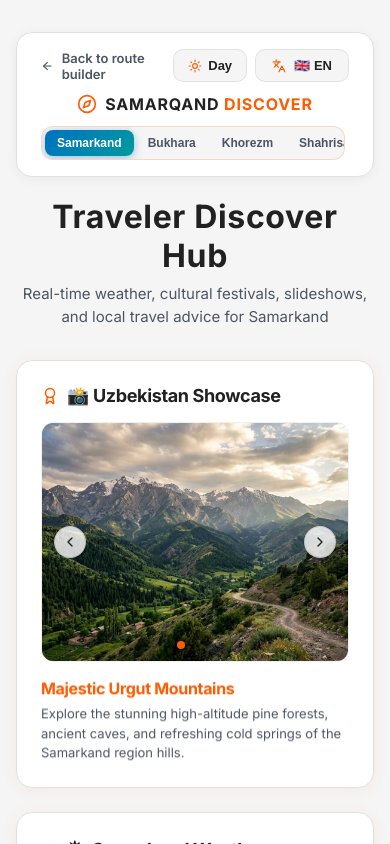
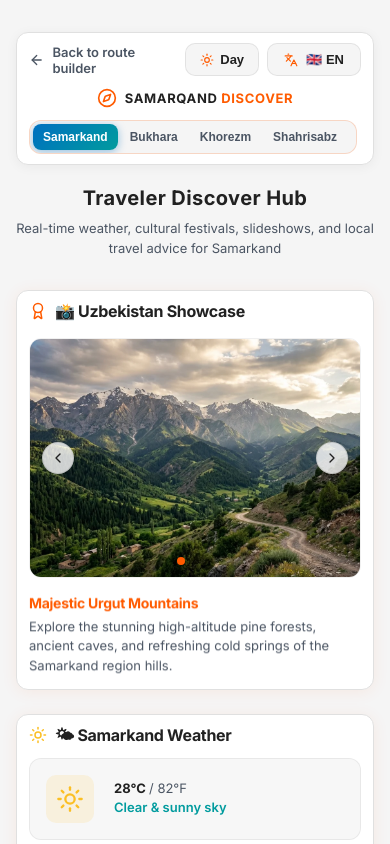
Before and after one commit to mikemukhriddin-hub/uzbek-trip-, a Next.js app: page /discover in a window 390 px wide. Shown: the top 844 px of the page. Built offline with nearby package versions, Linux system fonts and the light colour scheme.

Commit message:
feat: add compact responsive styles for mobile viewports

```diff
--- a/app/globals.css
+++ b/app/globals.css
@@ -904,11 +904,11 @@ input:focus, select:focus, textarea:focus {
   bottom: 0;
   left: 0;
   right: 0;
-  background: #ffffff;
+  background: var(--bg-card) !important;
   backdrop-filter: blur(12px);
   -webkit-backdrop-filter: blur(12px);
-  border-top: 1.5px solid #e0e0e0;
-  box-shadow: 0 -4px 30px rgba(0, 0, 0, 0.05);
+  border-top: 1.5px solid var(--border-card) !important;
+  box-shadow: 0 -4px 30px var(--shadow-color) !important;
   padding: 14px 20px;
   display: flex;
   justify-content: space-between;
@@ -947,3 +947,93 @@ input:focus, select:focus, textarea:focus {
     z-index: 10;
   }
 }
+
+/* ========================================================
+   📱 COMPACT MOBILE DISPLAY ADAPTATIONS (max-width: 768px)
+   ======================================================== */
+@media (max-width: 768px) {
+  /* Reduce containers, main content grid, and checkout form paddings for compact view */
+  .main-content-container {
+    padding: 10px 12px 60px 12px !important; /* Extra bottom padding for sticky bar */
+  }
+
+  .category-tabs-container {
+    padding: 12px 12px 0 12px !important;
+  }
+
+  .hero-description-container {
+    padding: 12px 12px 0 12px !important;
+  }
+
+  .checkout-grid {
+    padding: 12px 12px 80px 12px !important;
+  }
+
+  /* Compact headings and text */
+  h1 {
+    font-size: 20px !important;
+    line-height: 1.3 !important;
+  }
+
+  h2 {
+    font-size: 16px !important;
+    line-height: 1.3 !important;
+  }
+
+  h3 {
+    font-size: 14px !important;
+  }
+
+  p, span, label, strong {
+    font-size: 13px !important;
+  }
+
+  /* Compact glass containers and description card */
+  .glass-container {
+    padding: 10px 12px !important;
+    border-radius: 12px !important;
+  }
+
+  .hero-expander-card {
+    padding: 12px 16px !important;
+    margin-top: -20px !important;
+    border-radius: 12px !important;
+  }
+
+  /* Tighter input/select control heights */
+  input, select, textarea {
+    padding: 8px 10px !important;
+    font-size: 13px !important;
+    border-radius: 6px !important;
+  }
+
+  /* Tighter buttons */
+  .btn-primary, .btn-gold, .btn-indigo {
+    padding: 8px 12px !important;
+    font-size: 13px !important;
+    border-radius: 8px !important;
+  }
+
+  /* Compact map component height to preserve vertical scrolling flow */
+  .map-sticky-container {
+    height: 240px !important;
+    border-radius: 12px !important;
+  }
+
+  /* Compact category tabs selectors list */
+  .no-scrollbar button {
+    padding: 6px 10px !important;
+    font-size: 12px !important;
+  }
+
+  /* Compact mobile sticky footer bar */
+  .mobile-sticky-bar {
+    padding: 10px 16px !important;
+  }
+
+  .mobile-sticky-bar button {
+    padding: 8px 12px !important;
+    font-size: 12px !important;
+    border-radius: 8px !important;
+  }
+}
```
Also changed, not shown: app/ClientDashboard.js.
